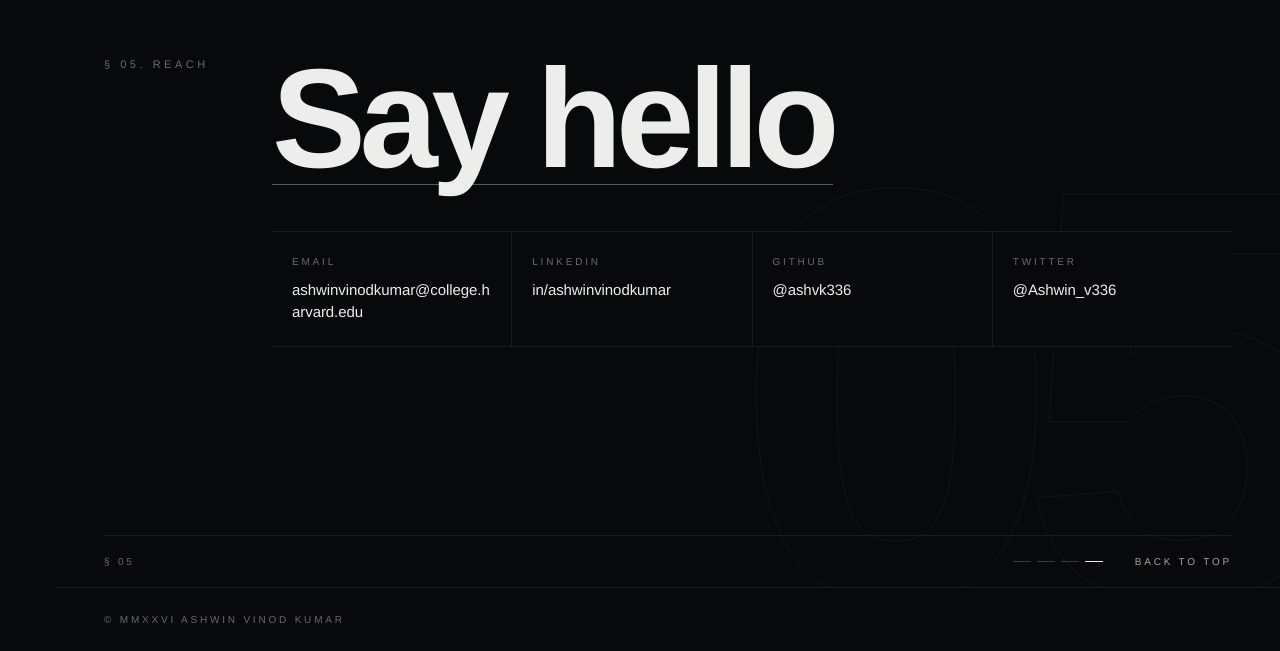
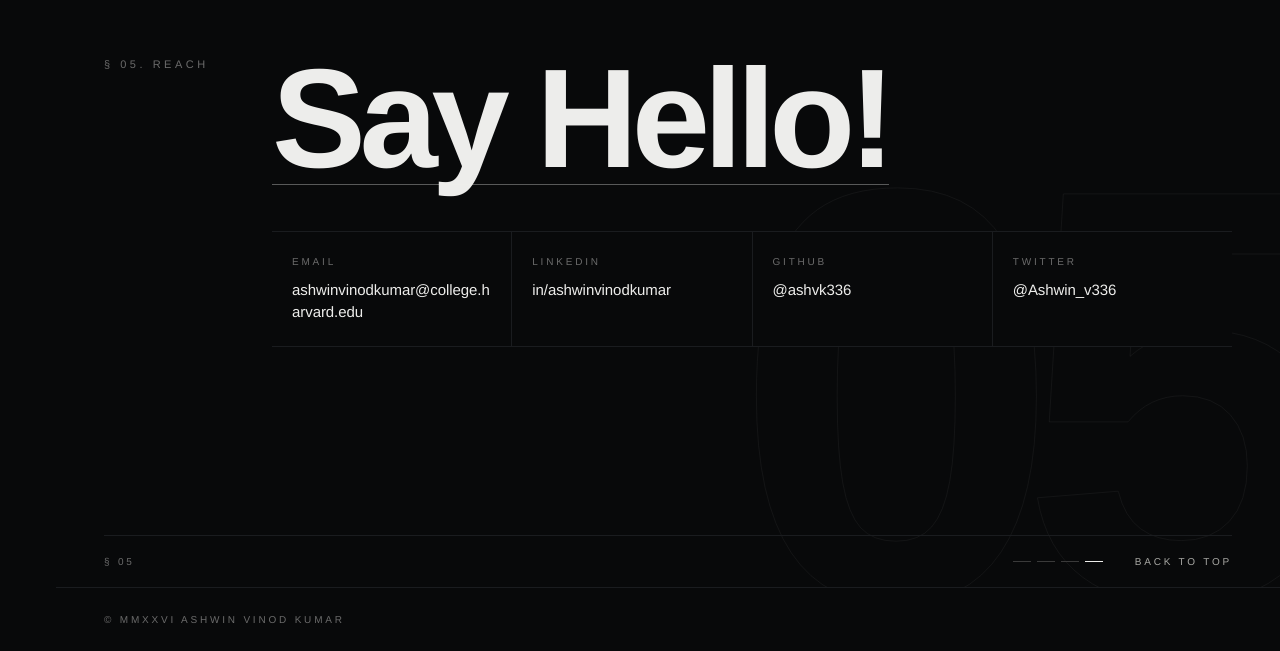
Before and after one commit to ashvk336/ashvk336.github.io, a plain HTML site: page index.html in a window 1280 px wide. Shown: the part 3413-4064 px from the top of the page. Drawn offline with Linux system fonts and the light colour scheme.

Commit message:
minor changes

```diff
--- a/index.html
+++ b/index.html
@@ -793,7 +793,7 @@
       <div>
         <h2>
           <a href="mailto:ashwinvinodkumar@college.harvard.edu" class="u">
-            Say <span class="it">hello</span>
+            Say <span class="it">Hello!</span>
           </a>
         </h2>
         <div class="links">
```
